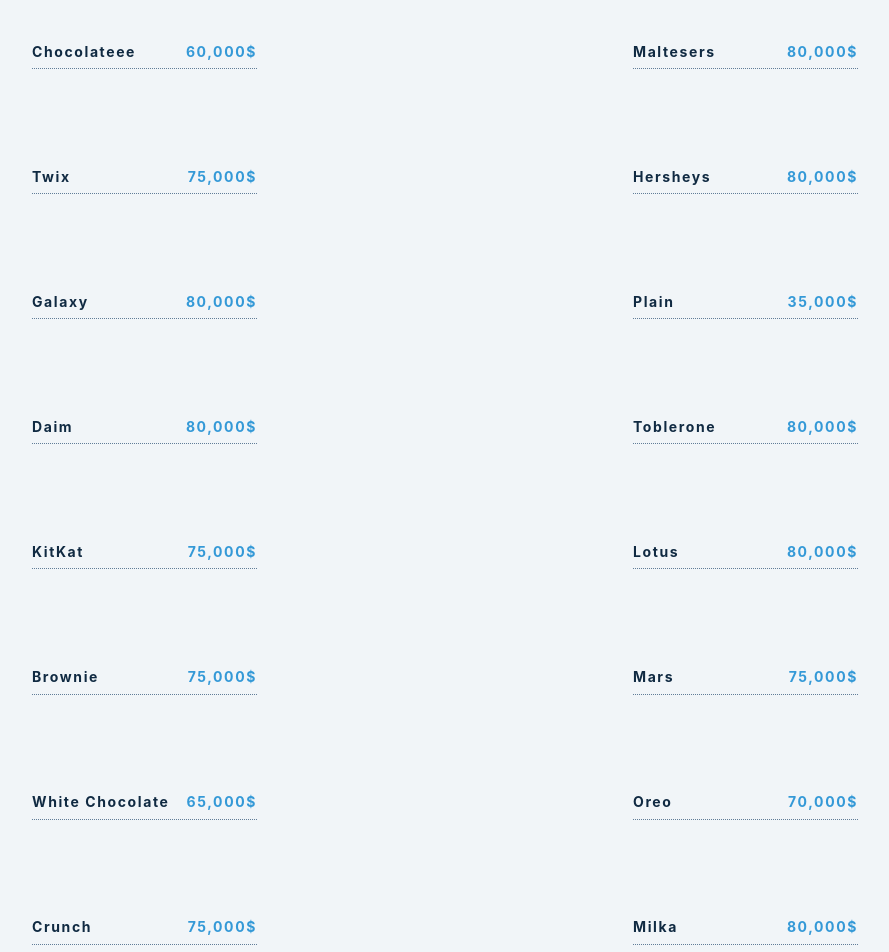
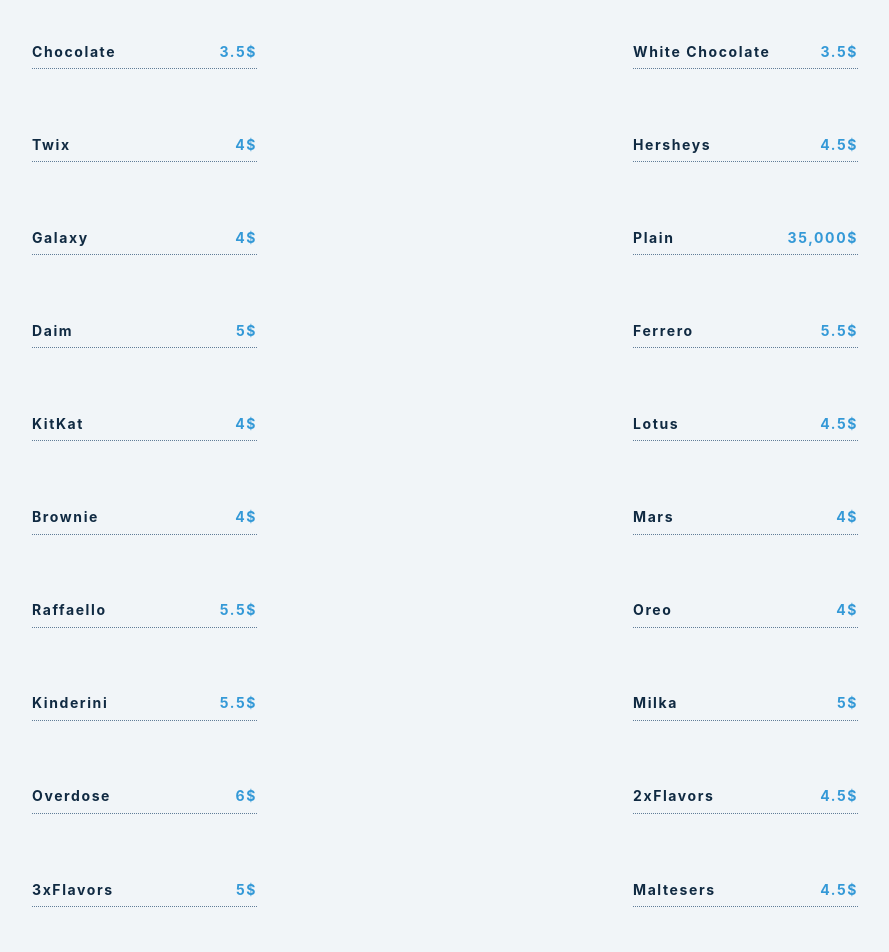
Before and after one commit to wagihDEV/Overdose, a React (Create React App) app: page / in a window 1280 px wide. Shown: the part 640-1592 px from the top of the page, without its empty margins (185-1074 px from the left). Built offline with nearby package versions, Linux system fonts and the light colour scheme.

Commit message:
third comm

```diff
--- a/src/Menu.js
+++ b/src/Menu.js
@@ -8,16 +8,16 @@
         <div className="section-center">
 
             {items.map((item) => {
-                const { id, title, img, desc, price } = item;
+                const { id, title, price } = item;
                 return (
                     <article key={id} className="menu-item">
 
                         <div className="item-info">
                             <header>
                                 <h4>{title}</h4>
-                                <h4 className="price">{price}$</h4>
+                                <h4 className="price">    {price}$</h4>
                             </header>
-                            <p className="item-text">{desc}</p>
+
                         </div>
                     </article>
                 );
--- a/src/data.js
+++ b/src/data.js
@@ -1,17 +1,17 @@
 const menu = [
     {
       id: 1,
-      title: 'Chocolateee',
+      title: 'Chocolate',
       category: 'Pancake balls',
-      price: "60,000",
+      price: "3.5",
 
 
     },
     {
       id: 2,
-      title: 'Maltesers',
+      title: 'White chocolate',
       category: 'Pancake balls',
-      price: "80,000",
+      price: "3.5",
 
 
     },
@@ -19,7 +19,7 @@
       id: 3,
       title: 'Twix',
       category: 'Pancake balls',
-      price: "75,000",
+      price: "4",
 
 
     },
@@ -27,14 +27,14 @@
       id: 4,
       title: 'Hersheys',
       category: 'Pancake balls',
-      price: "80,000",
+      price: "4.5",
 
     },
     {
       id: 5,
       title: 'galaxy',
       category: 'Pancake balls',
-      price: "80,000",
+      price: "4",
 
     },
     {
@@ -48,98 +48,98 @@
       id: 7,
       title: 'Daim',
       category: 'Pancake balls',
-      price: "80,000",
+      price: "5",
 
     },
     {
       id: 8,
-      title: 'Toblerone',
+      title: 'Ferrero',
       category: 'Pancake balls',
-      price: "80,000",
+      price: "5.5",
 
     },
     {
       id: 9,
       title: 'KitKat',
       category: 'Pancake balls',
-      price: "75,000",
+      price: "4",
 
     },
     {
         id: 10,
         title: 'Lotus',
         category: 'Pancake balls',
-        price: "80,000",
+        price: "4.5",
 
       },
       {
         id: 11,
         title: 'Brownie',
         category: 'Pancake balls',
-        price: "75,000",
+        price: "4",
 
       },
       {
         id: 12,
         title: 'Mars',
         category: 'Pancake balls',
-        price:"75,000",
+        price:"4",
 
       },
       {
         id: 13,
-        title: 'white chocolate',
+        title: 'Raffaello',
         category: 'Pancake balls',
-        price: "65,000",
+        price: "5.5",
 
       },
       {
         id: 14,
         title: 'Oreo',
         category: 'Pancake balls',
-        price: "70,000",
+        price: "4",
 
       },
       {
         id: 15,
-        title: 'Crunch',
+        title: 'Kinderini',
         category: 'Pancake balls',
-        price: "75,000",
+        price: "5.5",
 
       },
       {
         id: 16,
         title: 'Milka',
         category: 'Pancake balls',
-        price: "80,000",
+        price: "5",
 
       },
       {
         id: 17,
         title: 'Overdose',
         category: 'Pancake balls',
-        price: "100,000",
+        price: "6",
 
       },
       {
         id: 18,
-        title: 'Mix2',
+        title: '2xFlavors',
         category: 'Pancake balls',
-        price: "85,000",
+        price: "4.5",
 
       },
       {
         id: 19,
-        title: 'Mix3',
+        title: '3xFlavors',
         category: 'Pancake balls',
-        price: "90,000",
+        price: "5",
 
       },
       {
         id: 20,
-        title: 'lion',
+        title: 'Maltesers',
         category: 'Pancake balls',
-        price: "80,000",
+        price: "4.5",
 
       },
       {
```
